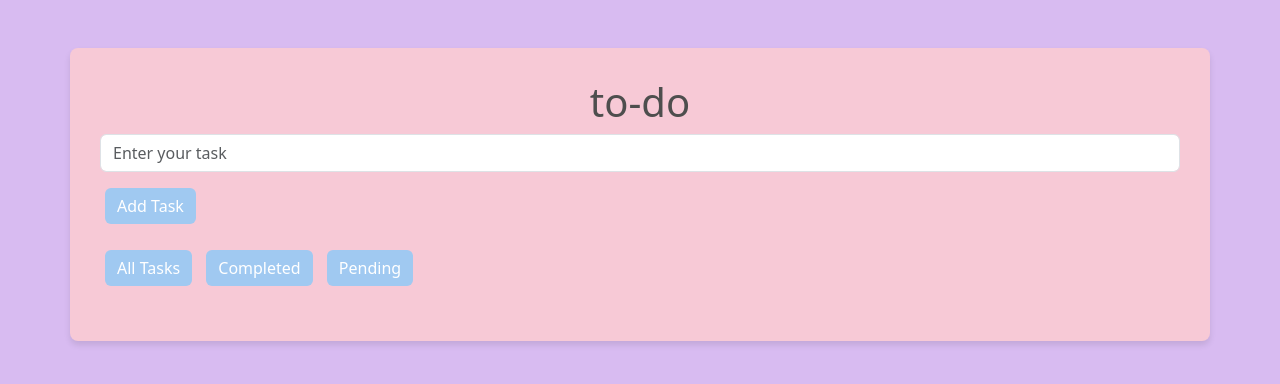
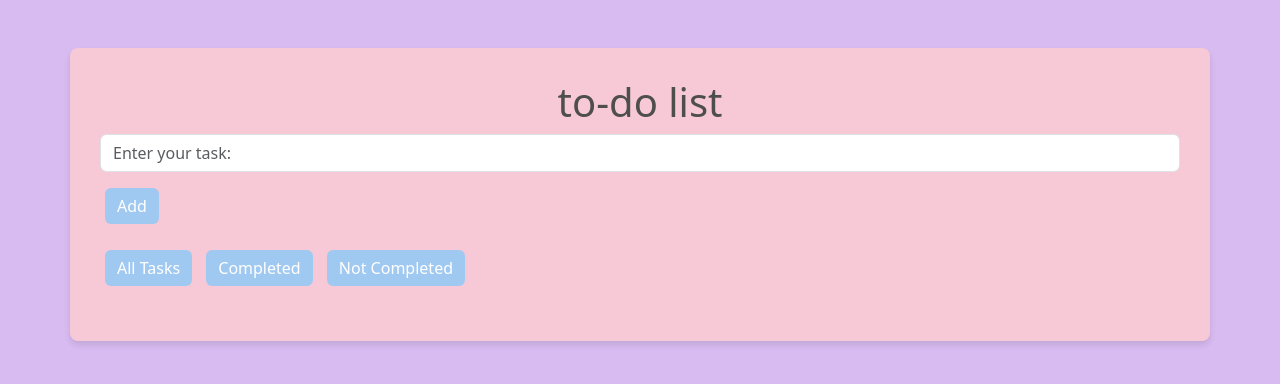
Before and after one commit to lakhani-haya/mis4013hw5, a PHP site: page / in a window 1280 px wide. Shown: the top 384 px of the page. Run offline with PHP 8.4, Linux system fonts and the light colour scheme.

Commit message:
Update index.php

```diff
--- a/index.php
+++ b/index.php
@@ -123,18 +123,18 @@
 <body>
 
     <div class="container mt-5">
-        <h1>to-do</h1>
+        <h1>to-do list</h1>
 
 
         <div class="mb-3">
-            <input type="text" id="taskName" class="form-control" placeholder="Enter your task">
-            <button class="btn-custom btn mt-3" onclick="addTask()">Add Task</button>
+            <input type="text" id="taskName" class="form-control" placeholder="Enter your task:">
+            <button class="btn-custom btn mt-3" onclick="addTask()">Add</button>
         </div>
 
         <div class="mb-3">
             <button class="btn-custom btn" onclick="filterTasks('all')">All Tasks</button>
             <button class="btn-custom btn" onclick="filterTasks('completed')">Completed</button>
-            <button class="btn-custom btn" onclick="filterTasks('pending')">Pending</button>
+            <button class="btn-custom btn" onclick="filterTasks('pending')">Not Completed</button>
         </div>
 
 
```
